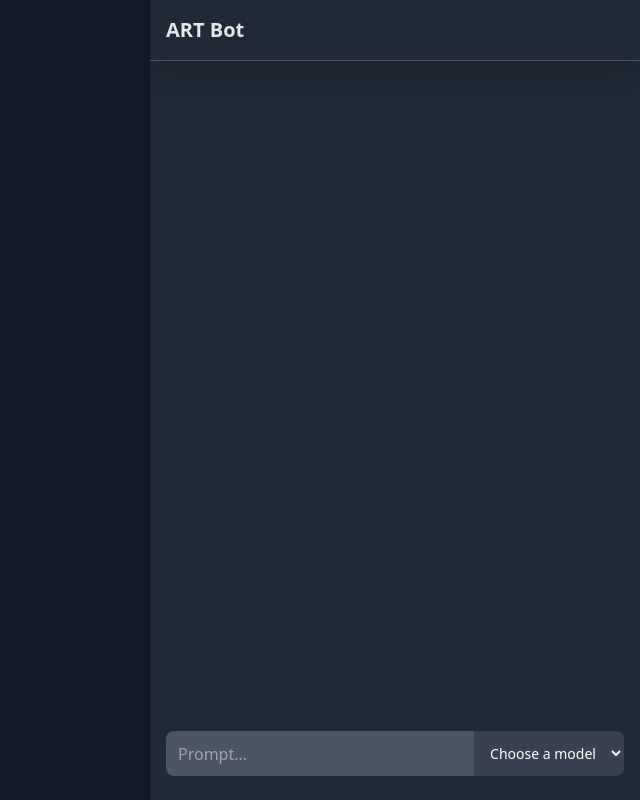
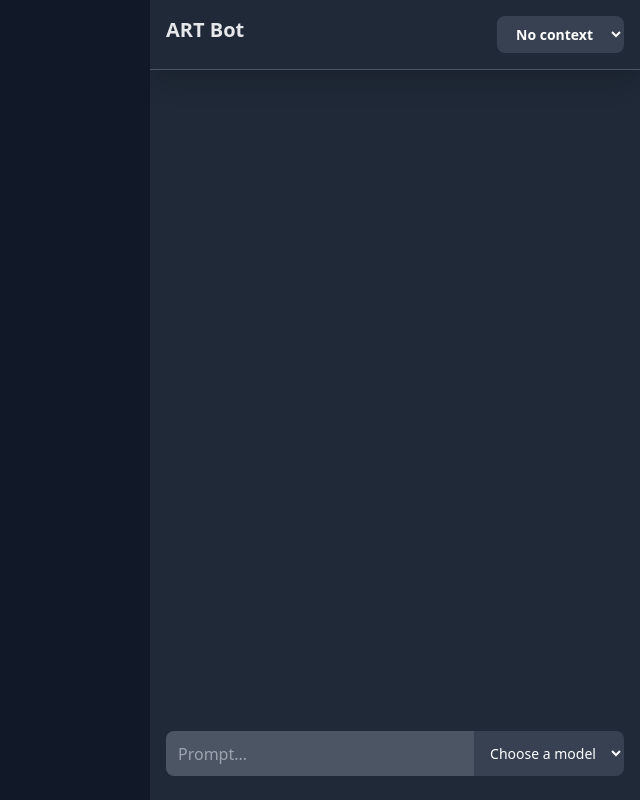
Before and after one commit to enzohideo/ARTBot, a website: page src/frontend/pages/main/index.html in a window 1280 px wide. Shown: the whole page, without its empty margins (640-1280 px from the left). Drawn offline with nearby package versions, Linux system fonts and the light colour scheme; files that its build step writes are made by us from their sources; files whose address does not match are found by name.

Commit message:
backend/chat: Receive #context from htmx interface

```diff
--- a/src/backend/chat.js
+++ b/src/backend/chat.js
@@ -16,7 +16,7 @@ export default class Chat {
     });
   }
 
-  send({ role = "user", content, prompt, model, ...rest }) {
+  send({ role = "user", content, prompt, model, context, ...rest }) {
     if (!model || (!content && !prompt))
       throw new Error("Missing prompt or model");
 
@@ -24,7 +24,9 @@ export default class Chat {
 
     return this.client.chat.completions
       .create({
-        messages: this.messages,
+        messages: this.messages.slice(
+          context < -1 ? this.messages.length : context + 1,
+        ),
         model: model,
         ...rest,
       })
--- a/src/frontend/pages/main/index.html
+++ b/src/frontend/pages/main/index.html
@@ -32,7 +32,19 @@
         <div
           class="border-b text-xl border-gray-600 text-gray-200 font-bold flex px-4 py-4 flex-none shadow-xl"
         >
-          ART Bot
+          <p>ART Bot</p>
+          <form class="ml-auto">
+            <select
+              id="context"
+              class="rounded-lg bg-gray-700 text-gray-600 text-white text-sm text-center h-full p-2"
+            >
+              <option value="0" selected>No context</option>
+              <option value="1">1 message</option>
+              <option value="2">2 messages</option>
+              <option value="3">3 messages</option>
+              <option value="-1">All messages</option>
+            </select>
+          </form>
         </div>
         <!-- Chat messages -->
         <div class="px-6 flex-1 overflow-y-scroll" id="chat"></div>
@@ -44,7 +56,10 @@
               id="prompt"
               name="prompt"
               hx-post="/api/prompt"
-              hx-vals='js:{model: document.getElementById("model").selectedOptions[0].value}'
+              hx-vals='js:{
+                model: document.getElementById("model").selectedOptions[0].value,
+                context: document.getElementById("context").selectedOptions[0].value
+              }'
               hx-ext="json-enc"
               hx-trigger="keyup[key=='Enter']"
               hx-on::after-request="this.value=''"
```
Also changed, not shown: src/frontend/style.css.
